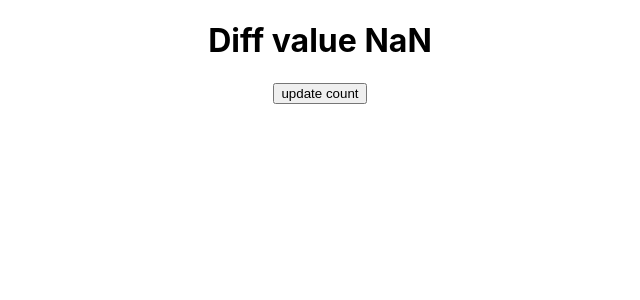
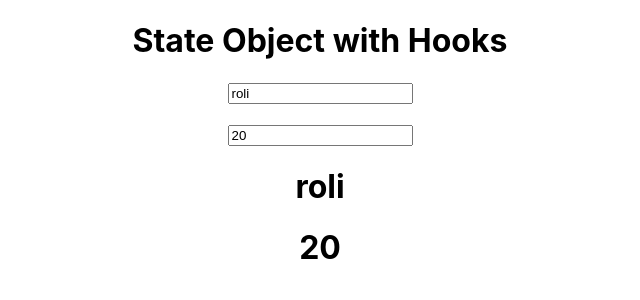
Before and after one commit to rolitiwari1234/React-1, a React (Create React App) app in the folder my-app/: page / in a window 1280 px wide. Shown: the top 300 px of the page, without its empty margins (320-960 px from the left). Built offline with nearby package versions, Linux system fonts and the light colour scheme.

Commit message:
State with Object

```diff
--- a/my-app/src/App.js
+++ b/my-app/src/App.js
@@ -1,16 +1,18 @@
 import './App.css'
-import React, { useState } from'react'
-import Preprops from './Preprops';
+import React from 'react'
 
 function App(){
-  const [count,setCount] = React.useState(0)
-
-
+  const [data,setData] = React.useState({name:"roli",age:20})
   return(
     <div className='App'>
+      <h1>State Object with Hooks</h1>
+      <input type = "text" placeholder='enter your name' value = {data.name}
+      onChange={(e)=>setData({...data,name:e.target.value})}/><br/><br/>
 
-     <Preprops count = {count} />
-     <button onClick = {()=>setCount(Math.floor(Math.random()*10)) }>update count</button>
+      <input type = "text" placeholder ="enter your age" value = {data.age}
+      onChange = {(e)=>setData({...data,age:e.target.value})}/>
+      <h1>{data.name}</h1>
+      <h1>{data.age}</h1>
     </div>
   )
 }
```
